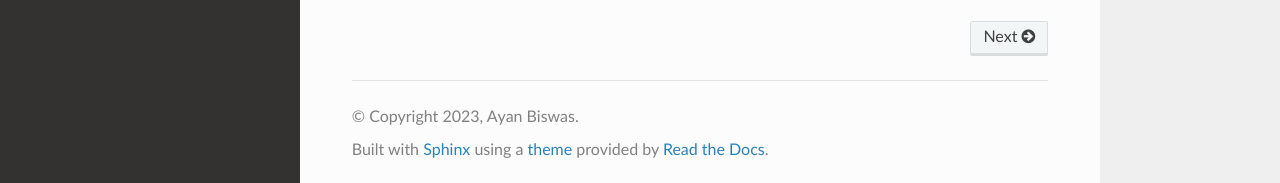
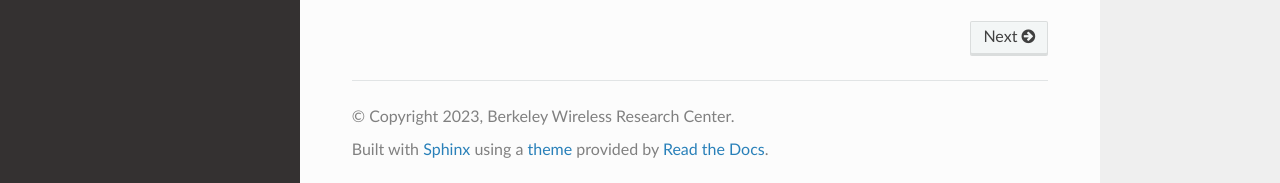
Before and after one commit to ucb-art/bag3_readthedocs, a Sphinx documentation site: the page built from docs/source/index.rst, in a window 1280 px wide and 900 px high, scrolled down 679 px. Shown: the part 714-897 px from the top of the window. Built offline with Sphinx 7.4.7 and the Read the Docs theme 2.0.0, drawn with Linux system fonts in a browser that asks for light colours; pages that are not in the unit, such as notebooks, are missing from menus.

Commit message:
updating author to Berkeley Wireless Research Center

```diff
--- a/docs/source/conf.py
+++ b/docs/source/conf.py
@@ -31,8 +31,8 @@
 # -- Project information
 
 project = 'BAG3++'
-copyright = '2023, Ayan Biswas'
-author = 'Ayan Biswas'
+copyright = '2023, Berkeley Wireless Research Center'
+author = 'Berkeley Wireless Research Center'
 
 release = '1.0'
 version = '1.0.0'
```
